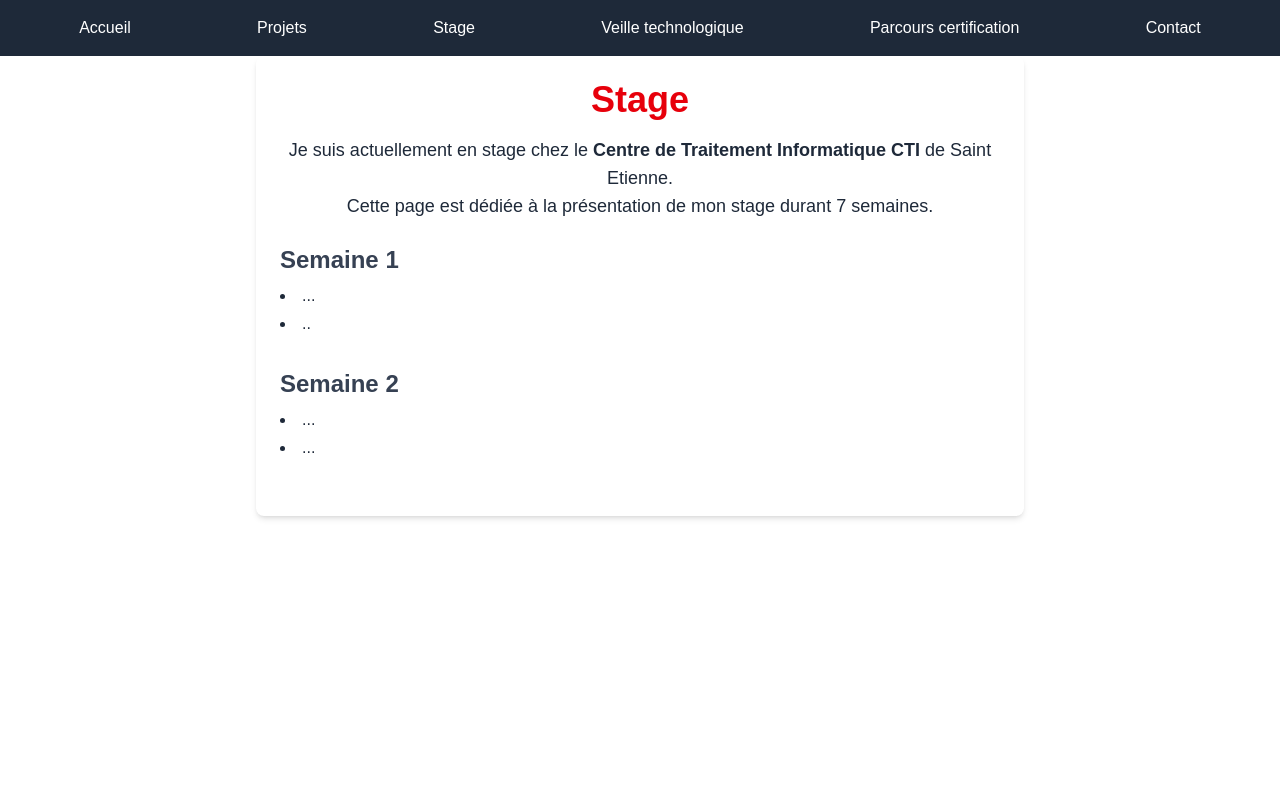
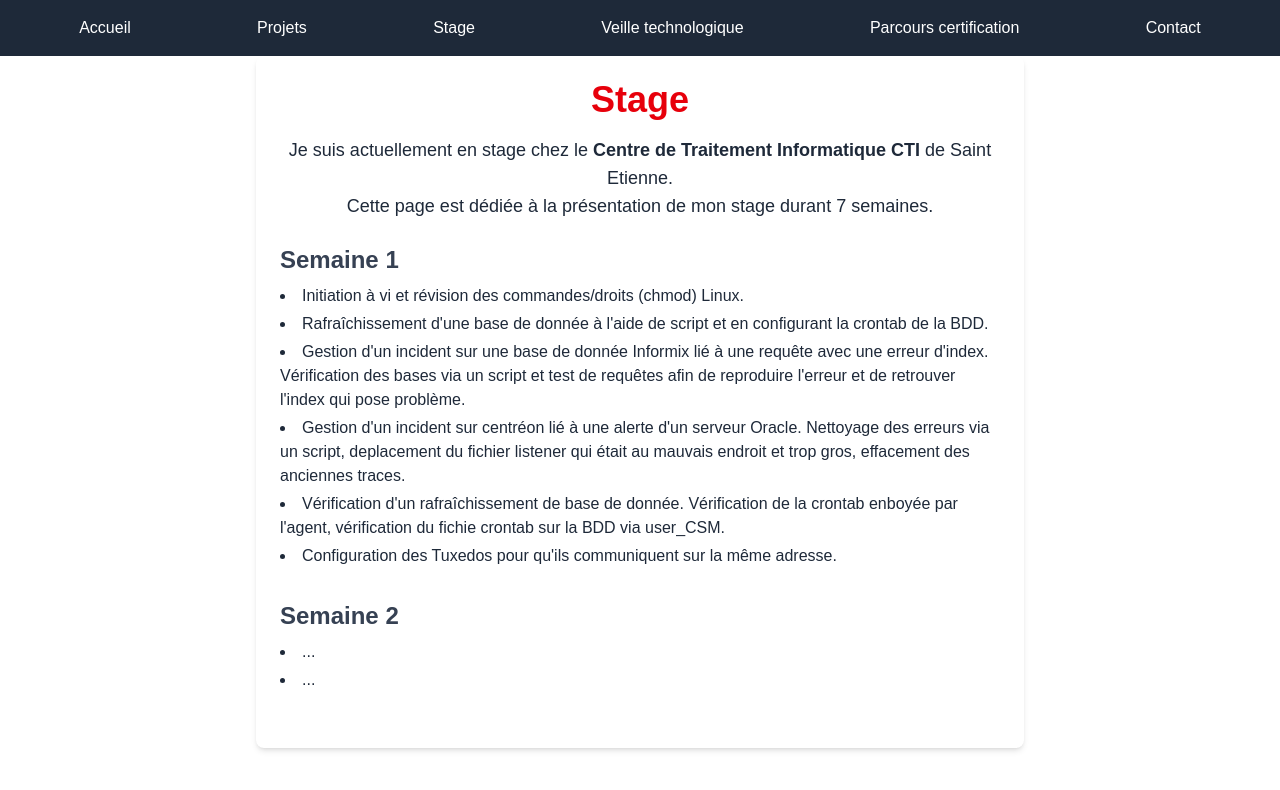
Before and after one commit to alisee-f/Portfolio, a Next.js app: page /stage in a window 1280 px wide. Shown: the top 790 px of the page. Built offline with nearby package versions, Linux system fonts and the light colour scheme.

Commit message:
Ajout semaine 1

```diff
--- a/src/app/stage/page.js
+++ b/src/app/stage/page.js
@@ -11,8 +11,19 @@ export default function Stage() {
         <section className="mb-8">
           <h2 className="text-2xl font-semibold text-gray-700 mb-2">Semaine 1</h2>
           <ul className="list-disc list-inside space-y-1">
-            <li>...</li>
-            <li>..</li>
+            <li>Initiation à vi et révision des commandes/droits (chmod) Linux.</li>
+            <li>Rafraîchissement d'une base de donnée à l'aide de script et en configurant
+              la crontab de la BDD.</li>
+            <li>Gestion d'un incident sur une base de donnée Informix lié à une requête avec
+              une erreur d'index. Vérification des bases via un script et test de requêtes afin
+              de reproduire l'erreur et de retrouver l'index qui pose problème.</li>
+            <li>Gestion d'un incident sur centréon lié à une alerte d'un serveur Oracle.
+              Nettoyage des erreurs via un script, deplacement du fichier listener qui était au
+              mauvais endroit et trop gros, effacement des anciennes traces.</li>
+            <li>Vérification d'un rafraîchissement de base de donnée. Vérification de la crontab enboyée
+              par l'agent, vérification du fichie crontab sur la BDD via user_CSM.</li>
+            <li>Configuration des Tuxedos pour qu'ils communiquent sur la même adresse.</li>
+
           </ul>
         </section>
 
```
